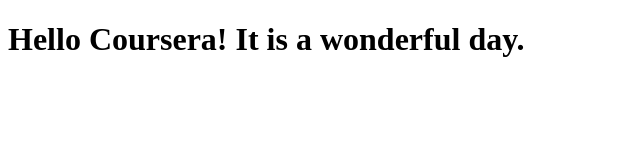
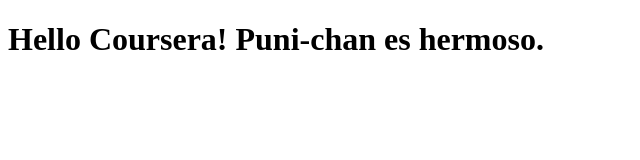
Before and after one commit to peachyrabbit/coursera, a plain HTML site: page site/index.html in a window 1280 px wide. Shown: the whole page, without its empty margins (0-640 px from the left). Drawn offline with Linux system fonts and the light colour scheme.

Commit message:
-m "modification"

```diff
--- a/site/index.html
+++ b/site/index.html
@@ -4,6 +4,6 @@
 	<title>Hello Coursera</title>
 </head>
 <body>
-<h1>Hello Coursera! It is a wonderful day.</h1>
+<h1>Hello Coursera! Puni-chan es hermoso. </h1>
 </body>
 </html>
```
